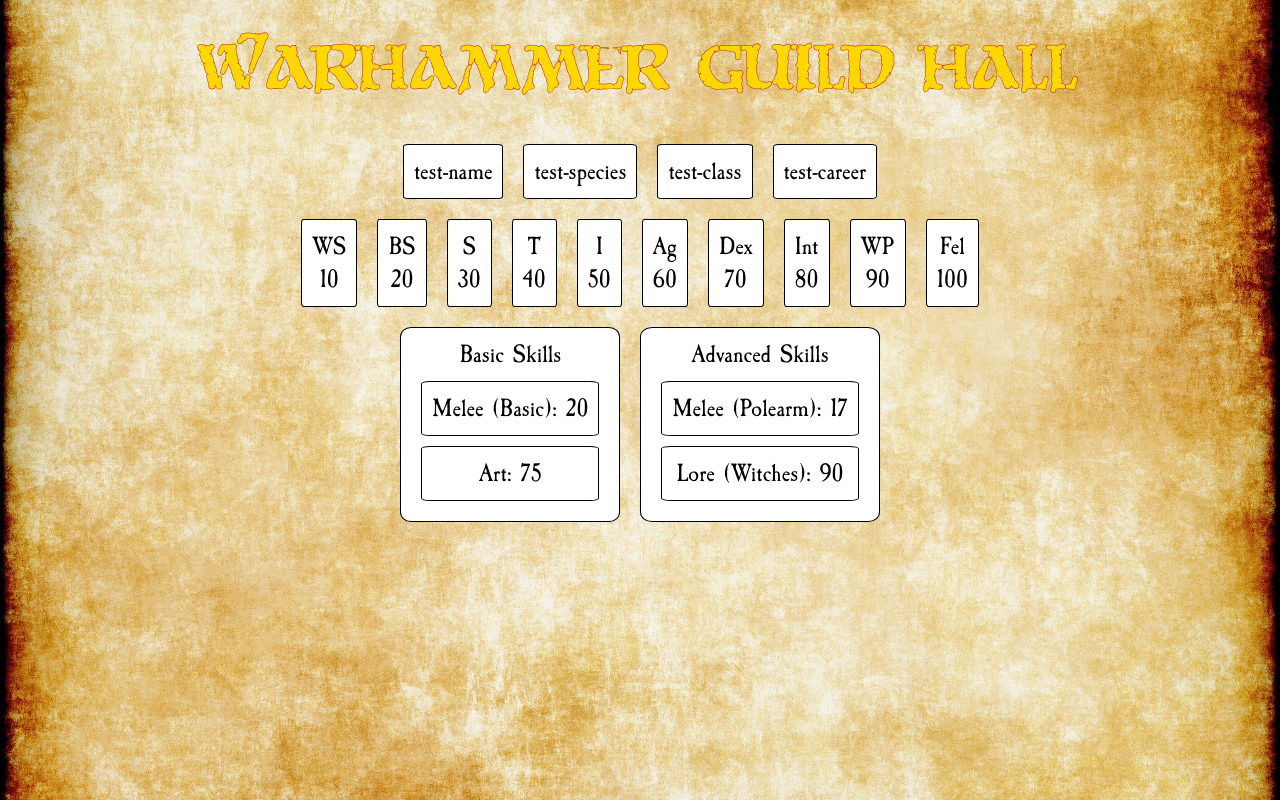
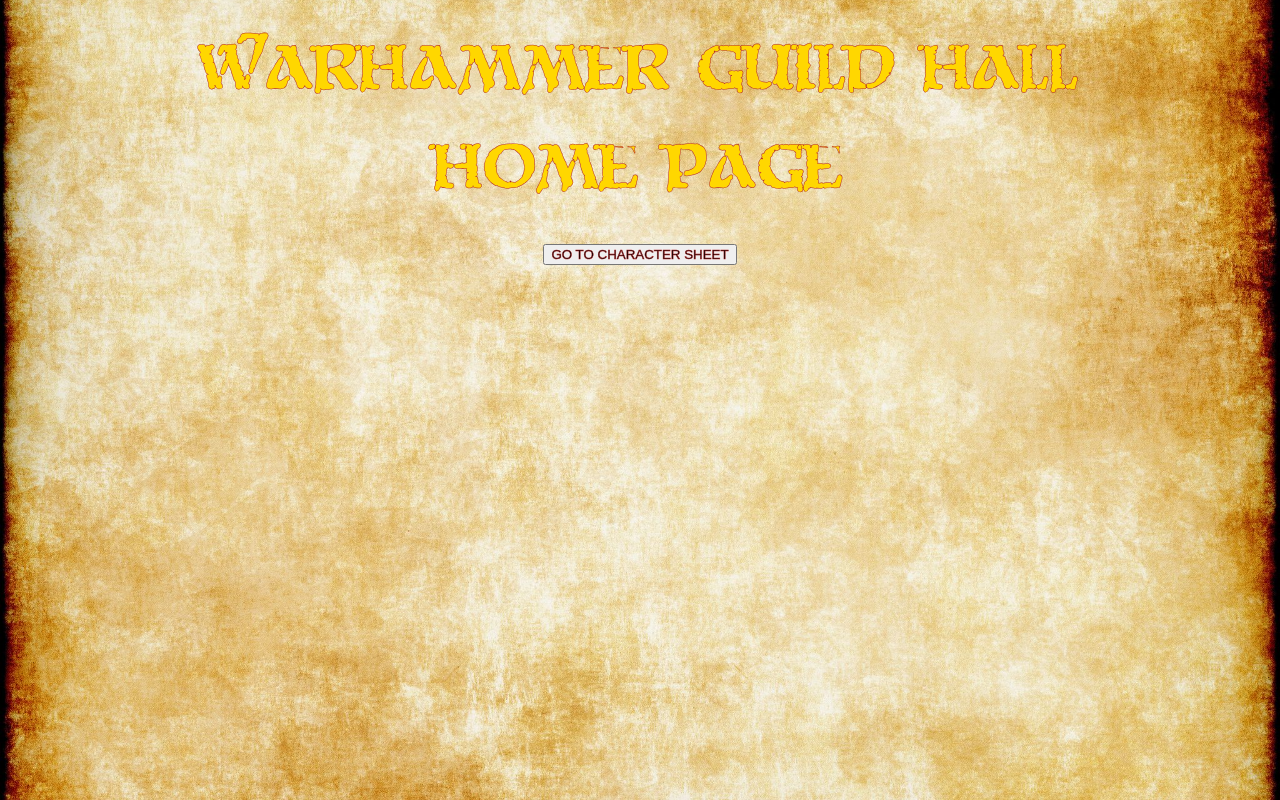
Before and after one commit to bstizzle/warhammer-guild-hall, a React (Create React App) app: page / in a window 1280 px wide. Built offline with nearby package versions, Linux system fonts and the light colour scheme.

Commit message:
set up react-router and playing around with PageFlip library

```diff
--- a/package.json
+++ b/package.json
@@ -7,9 +7,12 @@
     "@testing-library/jest-dom": "^4.2.4",
     "@testing-library/react": "^9.3.2",
     "@testing-library/user-event": "^7.1.2",
+    "page-flip": "^2.0.7",
     "react": "^17.0.2",
     "react-dom": "^17.0.2",
+    "react-pageflip": "^2.0.3",
     "react-redux": "^7.2.3",
+    "react-router-dom": "^5.2.0",
     "react-scripts": "4.0.3"
   },
   "scripts": {
--- a/src/App.js
+++ b/src/App.js
@@ -1,14 +1,42 @@
-import React from 'react';
+import React, { useCallback } from 'react';
+import { Route } from 'react-router-dom';
 import CharacterSheet from './components/CharacterSheet';
 import Header from './components/Header';
+import Home from './components/Home';
+import HTMLFlipBook from 'react-pageflip';
 
 function App() {
+
   return (
     <div className="app-container">
       <Header />
-      <CharacterSheet />
+        <Route exact path='/'>
+          <Home />
+        </Route>
+        <Route path='/sheet'>
+          <CharacterSheet />
+        </Route>
     </div>
   );
 }
 
 export default App;
+
+//junk code for potential PageFlip implementation
+{/* <HTMLFlipBook
+  width={300}
+  height={300}
+  flippingTime={2000}
+  size="stretch"
+  showCover={false}
+>
+  <div className="demo-page" pagedensity="soft">
+    Page1
+  </div>
+  <div className="demo-page" pagedensity="soft">
+    <Home />
+  </div>
+  <div className="demo-page" pagedensity="soft">
+    <CharacterSheet />
+  </div>
+</HTMLFlipBook> */}
--- /dev/null
+++ b/src/components/Home.js
@@ -0,0 +1,15 @@
+import React from 'react';
+import { useHistory } from 'react-router-dom';
+
+const Home = () => {
+  const history = useHistory();
+
+  return(
+    <div className="header-container">
+      <h1>HOME PAGE</h1>
+      <button onClick={()=>history.push("./sheet")}>GO TO CHARACTER SHEET</button>
+    </div>
+  );
+}
+
+export default Home;
--- a/src/index.css
+++ b/src/index.css
@@ -58,3 +58,7 @@
   padding: 10px;
   margin: 10px;
 }
+
+.demo-page {
+  background-color: white;
+}
--- a/src/index.js
+++ b/src/index.js
@@ -1,5 +1,6 @@
 import React from 'react';
 import ReactDOM from 'react-dom';
+import { BrowserRouter } from 'react-router-dom';
 import './index.css';
 import App from './App';
 import { store } from './app/store';
@@ -9,7 +10,9 @@
 ReactDOM.render(
   <React.StrictMode>
     <Provider store={store}>
-      <App />
+      <BrowserRouter>
+        <App />
+      </BrowserRouter>
     </Provider>
   </React.StrictMode>,
   document.getElementById('root')
```
Also changed, not shown: 2 other files (tests, documents, lock files or other folders).
